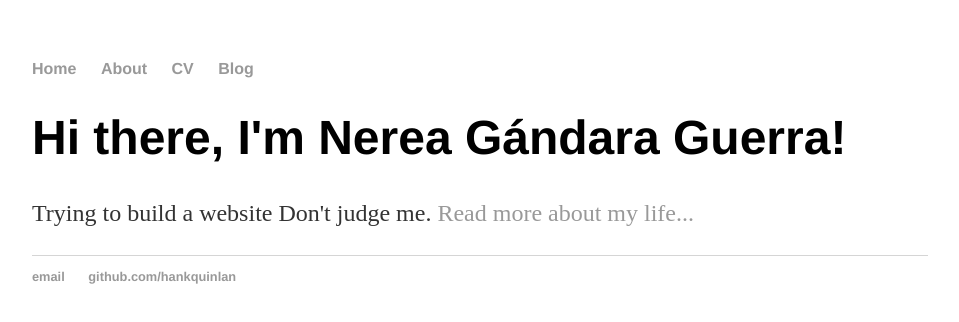
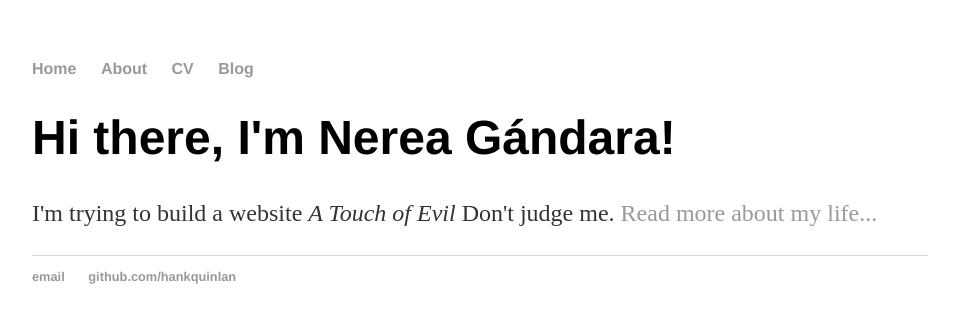
Before and after one commit to gandaraguerra/gandaraguerra.github.io, a plain HTML site: page index.html in a window 1280 px wide. Shown: the whole page, without its empty margins (160-1119 px from the left). Drawn offline with Linux system fonts and the light colour scheme.

Commit message:
Update index.html
keeping trying

```diff
--- a/index.html
+++ b/index.html
@@ -1,10 +1,9 @@
 <!DOCTYPE html>
 <html>
 	<head>
-		<title>Nerea Gándara Guerra, PhD researcher</title>
-			<!-- link to main stylesheet -->
+		<title>Nerea Gándara, PhD researcher at the European University Institute</title>
+		<!-- link to main stylesheet -->
 		<link rel="stylesheet" type="text/css" href="/css/main.css">
-
 	</head>
 	<body>
 		<nav>
@@ -17,8 +16,8 @@
 		</nav>
 		<div class="container">
     		<div class="blurb">
-        		<h1>Hi there, I'm Nerea Gándara Guerra!</h1>
-				<p>Trying to build a website</em> Don't judge me. <a href="/about">Read more about my life...</a></p>
+        		<h1>Hi there, I'm Nerea Gándara!</h1>
+				<p>I'm trying to build a website <em>A Touch of Evil</em> Don't judge me. <a href="/about">Read more about my life...</a></p>
     		</div><!-- /.blurb -->
 		</div><!-- /.container -->
 		<footer>
```
